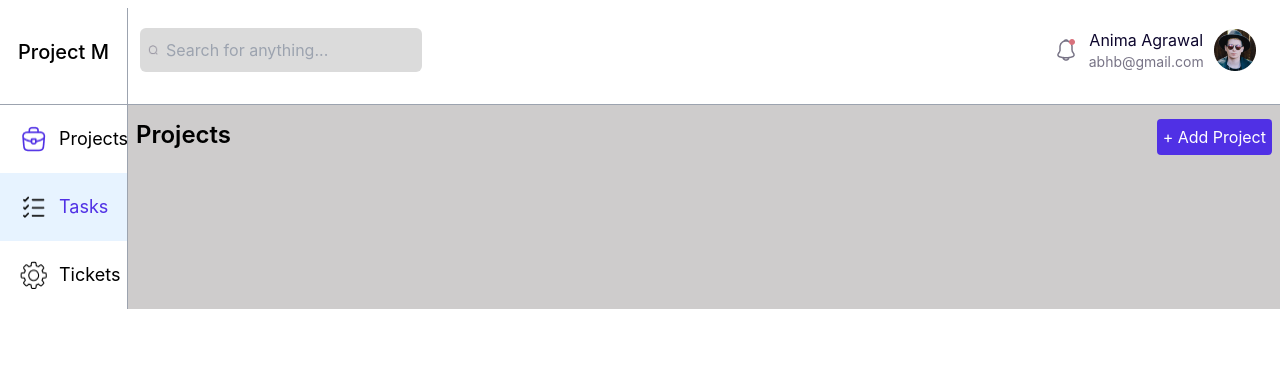
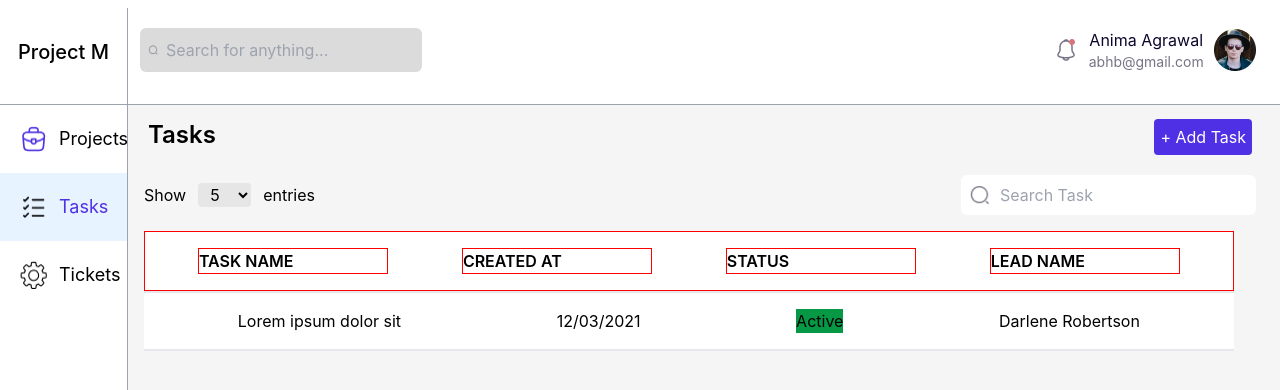
Before and after one commit to Anburaj07/project_tracker, a React (Create React App) app in the folder client/: page / in a window 1280 px wide. Both pictures are taken after a click on the element "Tasks". Shown: the top 390 px of the page. Built offline with nearby package versions, Linux system fonts and the light colour scheme; no server answers.

Commit message:
created task board

```diff
--- a/client/src/components/Projects/StatusHeader.jsx
+++ b/client/src/components/Projects/StatusHeader.jsx
@@ -35,7 +35,7 @@ const StatusHeader = ({ status, handleChange }) => {
           Finished
         </button>
         <button
-          className={`${status === "Unfinished" && "text-[#5030E5]"}`}
+          className={`font-semibold ${status === "Unfinished" && "text-[#5030E5] underline"}`}
           onClick={() => handleChange("Unfinished")}
         >
           Unfinished
--- /dev/null
+++ b/client/src/components/Tasks/TableRow.jsx
@@ -0,0 +1,28 @@
+import React from "react";
+
+const TableRow = ({ task_name, date, status, lead_name }) => {
+  return (
+    <div id="row" className="border-y-2 border-[#DBDBDB]-500 p-4 flex justify-around ">
+      <p>{task_name}</p>
+      <p>{date}</p>
+      <div >
+      <p
+        className={` ${
+          status === "Active"
+            ? "bg-[#069845]"
+            : status === "Assigned"
+            ? "bg-[#FF9900]"
+            : status === "Inprogress"
+            ? "bg-[#FF7C8B]"
+            : "bg-[#2400FF]"
+        } `}
+      >
+        {status}
+      </p>
+      </div>
+      <p>{lead_name}</p>
+    </div>
+  );
+};
+
+export default TableRow;
--- /dev/null
+++ b/client/src/components/Tasks/TaskFilters.jsx
@@ -0,0 +1,27 @@
+import React from 'react'
+import search from "../../images/search.png";
+
+
+const TaskFilters = () => {
+  return (
+    <div className="flex justify-between items-center mt-4 ">
+    <div className="flex gap-3 ">
+      <h2>Show</h2>
+      <select name="" className="bg-[#E6E6E6] pl-2 pr-2 rounded">
+        <option value="5">5</option>
+        <option value="10">10</option>
+        <option value="15">15</option>
+      </select>
+      <h2>entries</h2>
+    </div>
+    <div className="flex items-center bg-[#ffff] rounded-md p-2">
+      <div>
+        <img src={search} alt="" className="w-[90%]" />
+      </div>
+      <input type="text" placeholder="Search Task" className="pl-2 " />
+    </div>
+  </div>
+  )
+}
+
+export default TaskFilters
--- a/client/src/components/Tasks/Tasks.jsx
+++ b/client/src/components/Tasks/Tasks.jsx
@@ -1,9 +1,26 @@
-import React from 'react'
+import React from "react";
+import styled from "styled-components";
+import TaskFilters from "./TaskFilters";
+import TasksTable from "./TasksTable";
 
 const Tasks = () => {
   return (
-    <div>Tasks</div>
-  )
-}
+    <TASKS className="pl-4 pr-6">
+      <div className="flex justify-between p-1">
+        <h1 className="text-2xl font-semibold">Tasks</h1>
+        <button className=" bg-[#5030E5] rounded text-white p-1.5">
+          + Add Task
+        </button>
+      </div>
+      <TaskFilters/>
+      <TasksTable/>
+    </TASKS>
+  );
+};
 
-export default Tasks
+export default Tasks;
+
+const TASKS = styled.div`
+  margin-top: 10px;
+  margin-bottom: 40px;
+`;
--- /dev/null
+++ b/client/src/components/Tasks/TasksTable.jsx
@@ -0,0 +1,45 @@
+import React from "react";
+import TableRow from "./TableRow";
+import styled from "styled-components";
+
+const TasksTable = () => {
+  return (
+    <TASKSTABLE className="bg-white w-[98%] mt-4 rounded">
+      <div
+        className="flex justify-around p-4 text-base font-semibold text-center"
+        id="header"
+      >
+        <h2>TASK NAME</h2>
+        <h2>CREATED AT</h2>
+        <h2>STATUS</h2>
+        <h2>LEAD NAME</h2>
+      </div>
+      <div>
+        <TableRow
+          task_name={"Lorem ipsum dolor sit"}
+          status={"Active"}
+          date={"12/03/2021"}
+          lead_name={"Darlene Robertson"}
+        />
+      </div>
+    </TASKSTABLE>
+  );
+};
+
+export default TasksTable;
+
+const TASKSTABLE = styled.div`
+  #header {
+    border: 1px solid red;
+    h2 {
+      width: 18%;
+      border: 1px solid red;
+      text-align: left;
+    }
+  }
+  #row > {
+    width: 18%;
+    text-align: left;
+    border: 1px solid red;
+  }
+`;
--- /dev/null
+++ b/client/src/components/Tickets/Tickets.jsx
@@ -0,0 +1,16 @@
+import React from 'react'
+
+const Tickets = () => {
+  return (
+    <div>
+      <div className="flex justify-between pl-2 pr-2 p-1">
+        <h1 className="text-2xl font-semibold">Tickets</h1>
+        <button className=" bg-[#5030E5] rounded text-white p-1.5">
+          + Add Ticket
+        </button>
+      </div>
+    </div>
+  )
+}
+
+export default Tickets
--- a/client/src/pages/Homepage.jsx
+++ b/client/src/pages/Homepage.jsx
@@ -1,6 +1,8 @@
 import React, { useState } from "react";
 import Sidebar from "../components/Sidebar";
 import Projects from "../components/Projects/Projects";
+import Tasks from "../components/Tasks/Tasks";
+import Tickets from "../components/Tickets/Tickets";
 
 const Homepage = () => {
   const [state,setState]=useState('Projects');
@@ -13,8 +15,8 @@ const Homepage = () => {
   return (
     <div className="flex">
       <Sidebar state={state} handleClick={handleClick} />
-      <div className="bg-[#CECCCC] w-[90%]">
-        <Projects />
+      <div className="bg-[#F5F5F5] w-[90%]">
+       {state==="Projects"? <Projects />:state==="Tasks"?<Tasks/>:<Tickets/>}
       </div>
     </div>
   );
```
